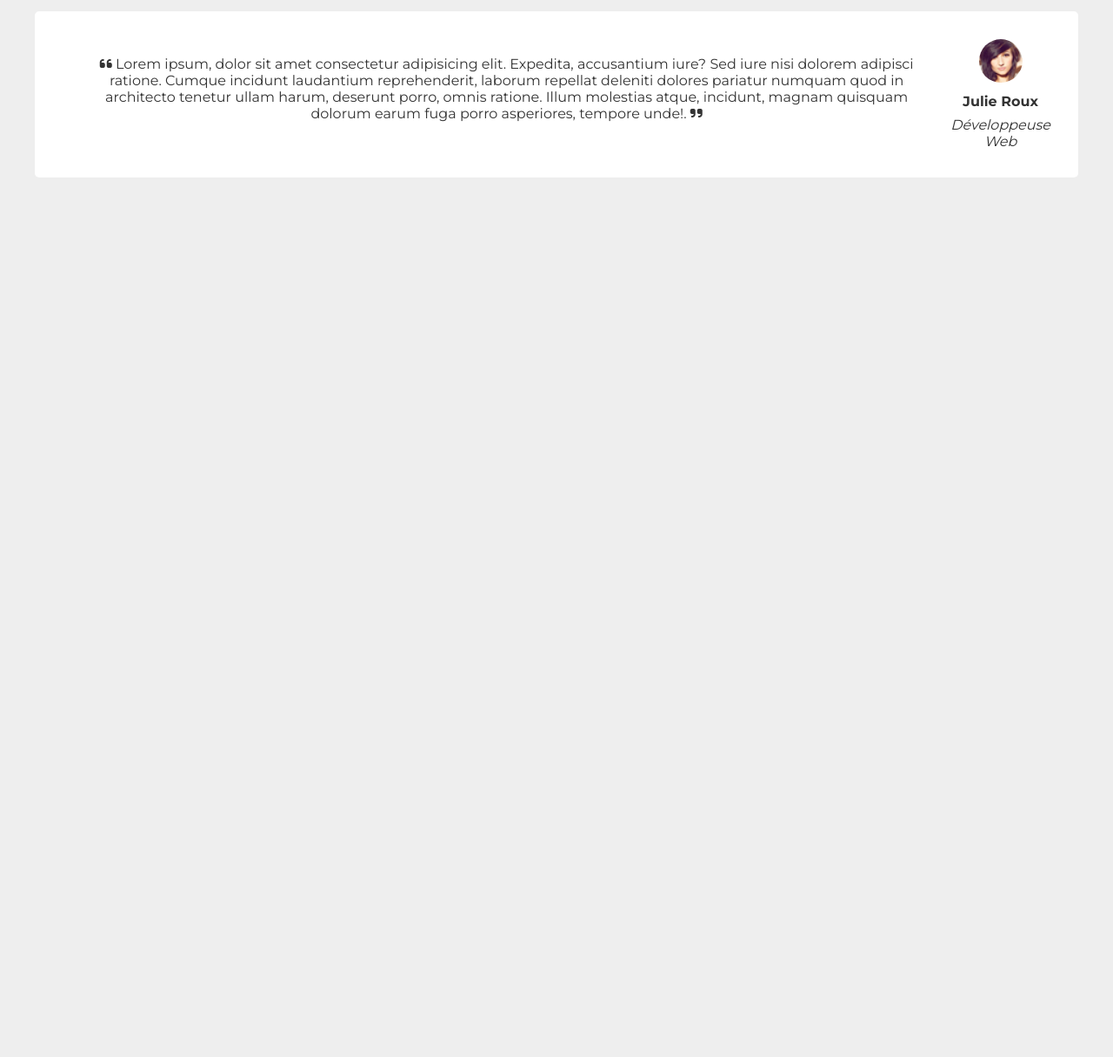
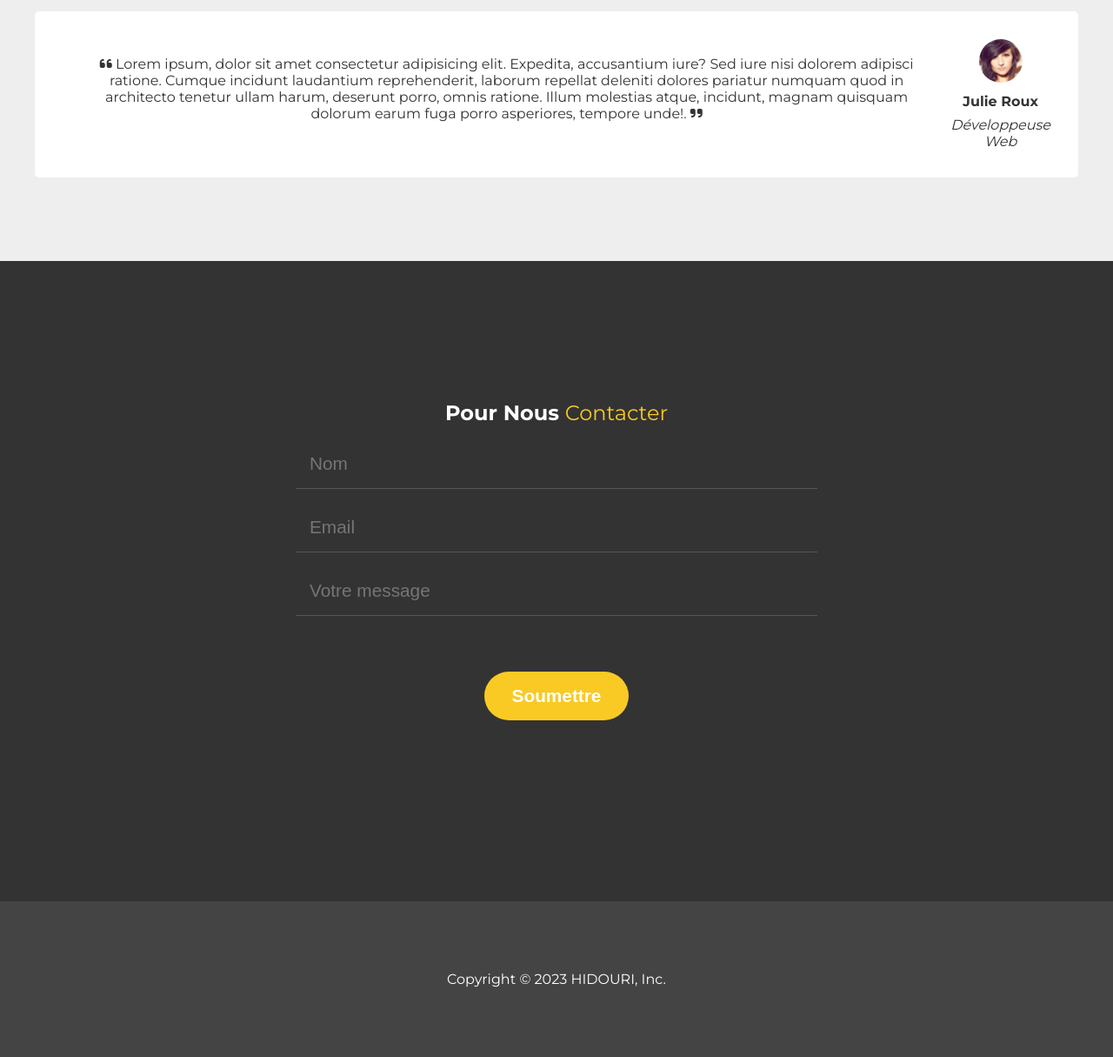
Before and after one commit to Djoo1920/agence-project, a plain HTML site: page index.html in a window 1280 px wide. Shown: the part 2660-3875 px from the top of the page at 87% size. Before the commit the page ends 2960 px from the top, so only its background shows below. Drawn offline with Linux system fonts and the light colour scheme; a web font is replaced by a local one.

Commit message:
Finalized section contact and footer

```diff
--- a/css/style.css
+++ b/css/style.css
@@ -203,3 +203,50 @@ header ul li a:hover{
   font-weight: 700;
   margin-bottom: 0.5rem;
 }
+/* contact */
+.contact{
+  display: flex;
+  padding: 10rem 1rem;
+  flex-direction: column;
+  align-items: center;
+}
+.contact-form{
+  max-width: 600px;
+  display: flex;
+  flex-direction: column;
+  width: 100%;
+}
+.contact-form input{
+  background: #333;
+  border: 0;
+  border-bottom: 1px solid #555;
+  padding: 1rem;
+  font-size: 1.3rem;
+  outline: 0;
+  margin-bottom: 1rem;
+}
+.contact-form button{
+  display: block;
+  margin: 3rem auto;
+  padding: 1rem 2rem;
+  border: 0;
+  border-radius: 30px;
+  background: #f9ca24;
+  color: white;
+  font-weight: 700;
+  font-size: 1.3rem;
+  cursor: pointer;
+}
+.contact-form button:hover{
+  background: #C70039;
+}
+/* footer */
+footer{
+  background: #444;
+  padding: 5rem 1rem;
+  color: white;
+  text-align: center;
+}
+footer p{
+  margin-bottom: 0;
+}
--- a/index.html
+++ b/index.html
@@ -126,6 +126,18 @@
           </div>
       </div>
     </section>
+    <section class="contact bg-dark">
+      <h2>Pour Nous <strong>Contacter</strong></h2>
+      <form action="#" class="contact-form">
+        <input type="text" name="name" id="name" placeholder="Nom">
+        <input type="email" name="email" id="email" placeholder="Email">
+        <input type="text" name="message" id="message" placeholder="Votre message">
+        <button>Soumettre</button>
+      </form>
+    </section>
+    <footer>
+      <p>Copyright © 2023 HIDOURI, Inc.</p>
+    </footer>
   </div>
 </body>
 </html>
```
